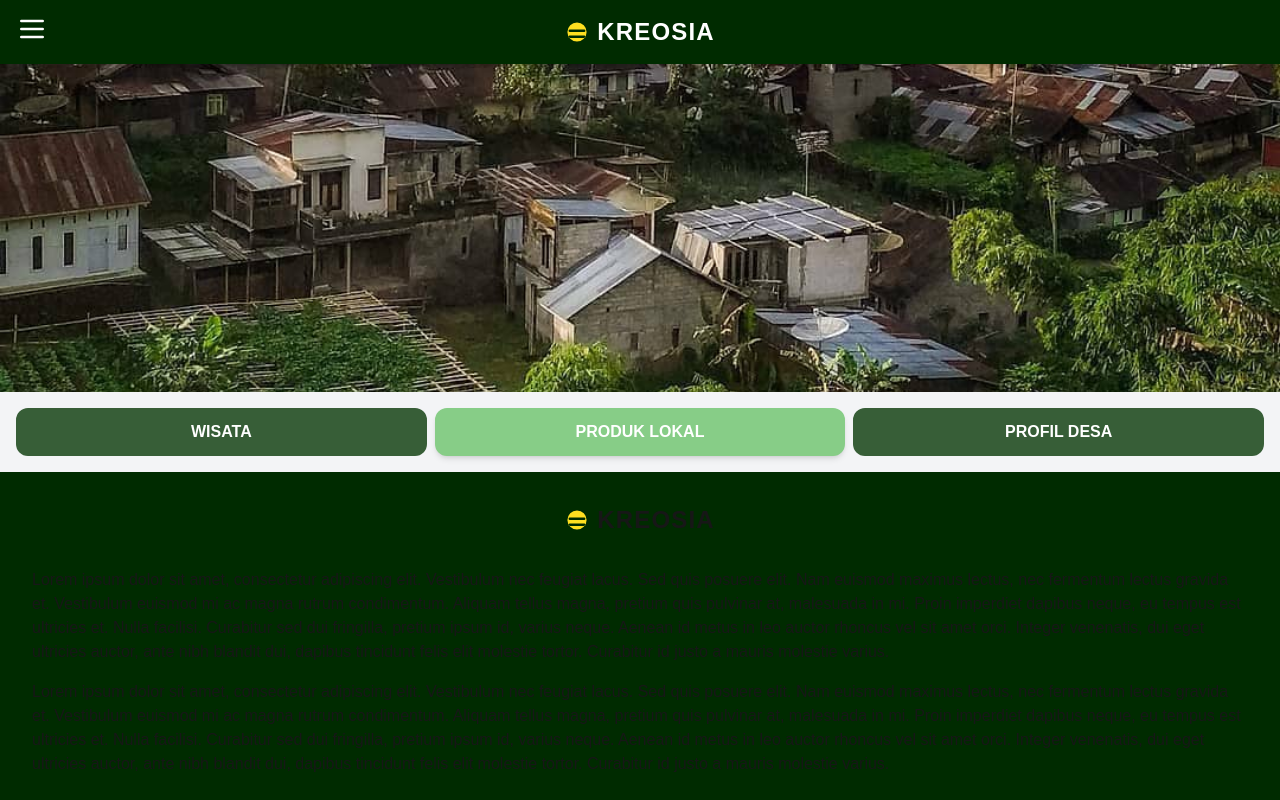
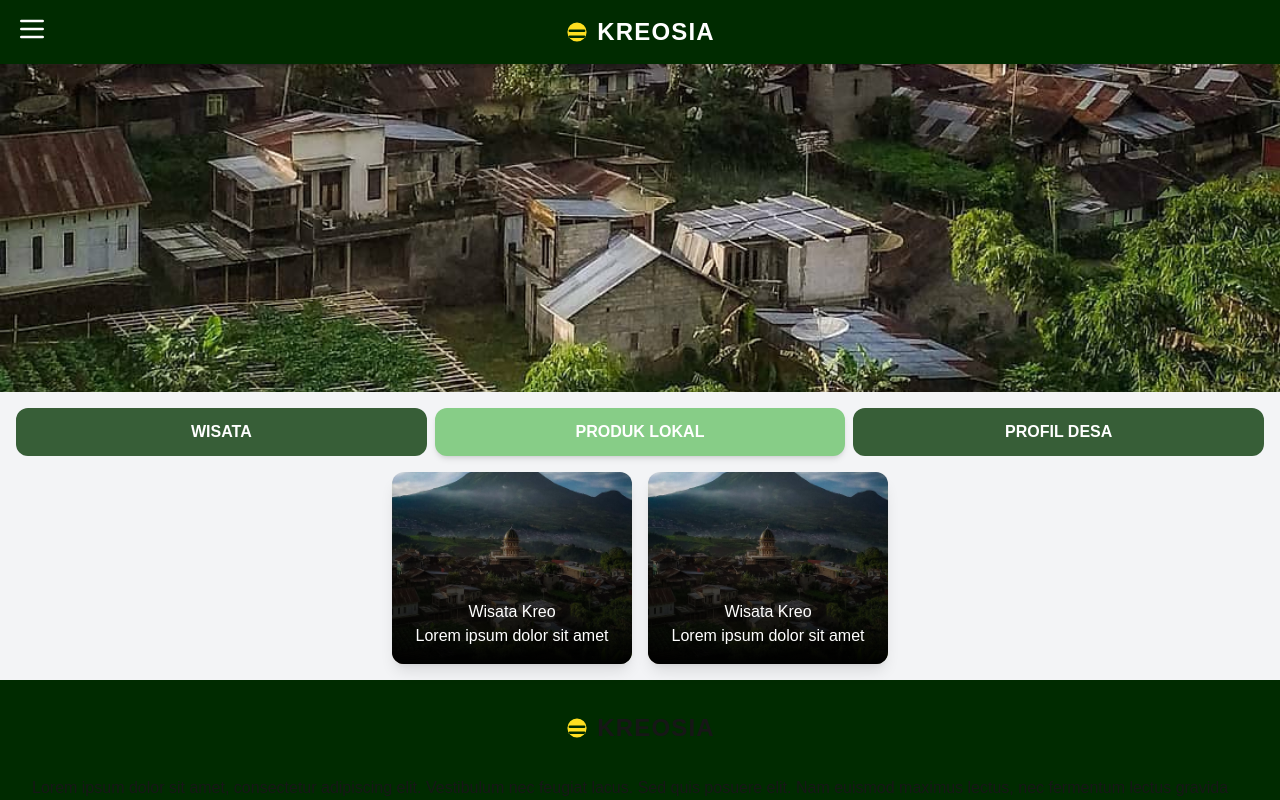
Before and after one commit to FarhanAR09/kreosia, a Next.js app: page / in a window 1280 px wide. Both pictures are taken after a click on the button "PRODUK LOKAL". Built offline with nearby package versions, Linux system fonts and the light colour scheme.

Commit message:
feat: sidebar route

```diff
--- a/src/app/page.js
+++ b/src/app/page.js
@@ -1,6 +1,7 @@
 'use client';
 
-import React, { useState, useEffect } from 'react'; // Import useState, useEffect
+import React, { useState, useEffect, useRef } from 'react'; // Import useState, useEffect
+import { useSearchParams } from 'next/navigation';
 
 import kreoBG from '@/assets/images/kreo.jpg';
 import Image from 'next/image';
@@ -14,6 +15,20 @@ export default function Home() { // Or RootLayout if this is your app/layout.tsx
 
   const [active, setActive] = useState("WISATA");
   const buttons = ["WISATA", "PRODUK LOKAL", "PROFIL DESA"];
+
+  // Scroll Refs
+  const searchParams = useSearchParams();
+  const section = searchParams.get('section');
+  const contentRef = useRef(null);
+  useEffect(() => {
+    if (!section) return;
+    setTimeout(() => {
+      if (contentRef.current) {
+        contentRef.current.scrollIntoView({ behavior: 'smooth', block: 'start' });
+      }
+    }, 300);
+  }, [section]);
+
 
 
   // Effect to manage body scrolling when sidebar is open/closed
@@ -69,6 +84,7 @@ export default function Home() { // Or RootLayout if this is your app/layout.tsx
             </button>
           ))}
         </div>
+        <div ref={contentRef}>
           {
             (active === buttons[0]) &&
             <div className="grid grid-cols-2 sm:grid-cols-[repeat(auto-fit,_minmax(0,_240px))] px-4 gap-4 justify-center">
@@ -79,6 +95,42 @@ export default function Home() { // Or RootLayout if this is your app/layout.tsx
               />
             </div>
           }
+          {
+            (active === buttons[1]) &&
+            <div className="grid grid-cols-2 sm:grid-cols-[repeat(auto-fit,_minmax(0,_240px))] px-4 gap-4 justify-center">
+              <CardButton
+                imageSrc={kreoBG}
+                title="Wisata Kreo"
+                subtitle="Lorem ipsum dolor sit amet"
+              />
+              <CardButton
+                imageSrc={kreoBG}
+                title="Wisata Kreo"
+                subtitle="Lorem ipsum dolor sit amet"
+              />
+            </div>
+          }
+          {
+            (active === buttons[2]) &&
+            <div className="grid grid-cols-2 sm:grid-cols-[repeat(auto-fit,_minmax(0,_240px))] px-4 gap-4 justify-center">
+              <CardButton
+                imageSrc={kreoBG}
+                title="Wisata Kreo"
+                subtitle="Lorem ipsum dolor sit amet"
+              />
+              <CardButton
+                imageSrc={kreoBG}
+                title="Wisata Kreo"
+                subtitle="Lorem ipsum dolor sit amet"
+              />
+              <CardButton
+                imageSrc={kreoBG}
+                title="Wisata Kreo"
+                subtitle="Lorem ipsum dolor sit amet"
+              />
+            </div>
+          }
+        </div>
 
         {/*Bottom Information Panel*/}
         <BottomInformationPanel/>
--- a/src/components/KreosiaPageTemplate.js
+++ b/src/components/KreosiaPageTemplate.js
@@ -62,16 +62,16 @@ export default function KreosiaPageTemplate({
             <nav className="flex-grow flex flex-col items-center gap-y-4 overflow-y-auto p-6"> {/* Added pt-8 for top padding */}
               <div className='flex flex-col items-center flex-grow gap-y-4 w-full'> {/* ADDED flex-grow and gap-y-6 and w-full */}
                 {/* WISATA */}
-                <SidebarNavLink imageUrl={kreoBG} buttonText={"WISATA"} altText={"WISATA"}>
+                <SidebarNavLink imageUrl={kreoBG} buttonText={"WISATA"} altText={"WISATA"} section="content">
                 </SidebarNavLink>
                 {/* PRODUK LOKAL */}
-                <SidebarNavLink imageUrl={kreoBG} buttonText={"PRODUK LOKAL"}  altText={"PRODUK LOKAL"}>
+                <SidebarNavLink imageUrl={kreoBG} buttonText={"PRODUK LOKAL"} altText={"PRODUK LOKAL"} section="content">
                 </SidebarNavLink>
                 {/* INVESTING */}
                 <SidebarNavLink imageUrl={kreoBG} buttonText={"INVESTING"} altText={"INVESTING"}>
                 </SidebarNavLink>
                 {/* PROFIL KREO */}
-                <SidebarNavLink imageUrl={kreoBG} buttonText={"PROFIL KREO"} altText={"PROFIL KREO"}>
+                <SidebarNavLink imageUrl={kreoBG} buttonText={"PROFIL KREO"} altText={"PROFIL KREO"} section="content">
                 </SidebarNavLink>
               </div>
             </nav>
--- a/src/components/SidebarNavLink.js
+++ b/src/components/SidebarNavLink.js
@@ -1,17 +1,24 @@
 import React from 'react';
 import Image from 'next/image';
+import { useRouter } from 'next/navigation';
 
 const SidebarNavLink = ({
   imageUrl,
   altText,
   buttonText,
-  onClick,
+  section,
   className = '',
 }) => {
+
+  const router = useRouter();
+  const handleClick = () => {
+    router.push(`/?section=${encodeURIComponent(section || "")}`);
+  };
+
   return (
     <button
       type="button"
-      onClick={onClick}
+      onClick={handleClick}
       className={`relative w-full h-36 rounded-xl overflow-hidden shadow-lg
                   group focus:outline-none focus:ring-2 focus:ring-blue-500 focus:ring-opacity-50
                   ${className}`}
```
Lines whose indentation alone changed are shown as unchanged.
